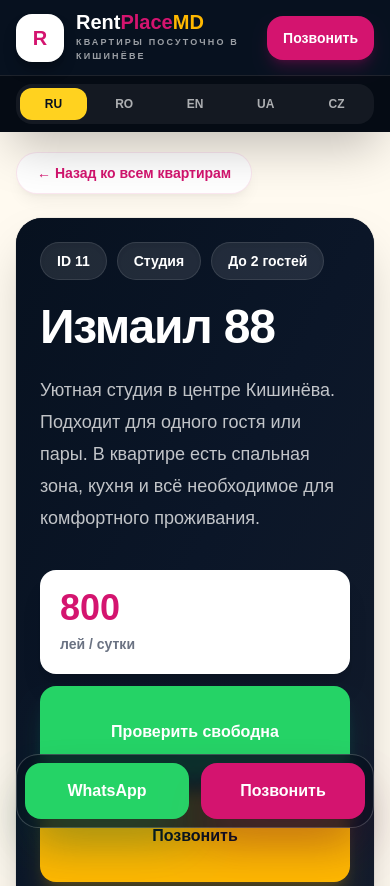
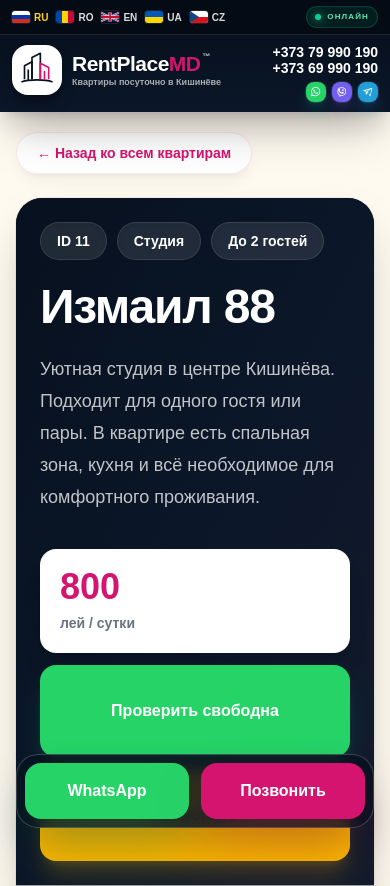
Before and after one commit to zavturandrei-glitch/rentplacemd, a Next.js app: page /apartment/izmail88-11 in a window 390 px wide. Shown: the top 886 px of the page. Built offline with nearby package versions, Linux system fonts and the light colour scheme; grey boxes are pictures that could not be loaded.

Commit message:
use main header and footer on apartment pages

```diff
--- a/components/ApartmentDetails.tsx
+++ b/components/ApartmentDetails.tsx
@@ -1,7 +1,9 @@
 "use client";
 
+import Header from "@/components/Header";
+import Footer from "@/components/Footer";
 import { useLanguage } from "@/context/LanguageContext";
-import { languages, type Language } from "@/locales/translations";
+import { type Language } from "@/locales/translations";
 
 export type ApartmentKind = "studio" | "oneBedroom" | "twoBedroom" | "twoBedroomPlus";
 export type ApartmentGuests = 2 | 3 | 4 | 5;
@@ -280,7 +282,7 @@ function format(template: string, values: Record<string, string | number>) {
 }
 
 export default function ApartmentDetails({ apartment }: { apartment: ApartmentDetailsData }) {
-  const { language, setLanguage } = useLanguage();
+  const { language } = useLanguage();
   const text = detailText[language];
   const facadePhoto = "/common/building.png";
   const galleryImages = apartment.images.slice(1);
@@ -290,49 +292,7 @@ export default function ApartmentDetails({ apartment }: { apartment: ApartmentDe
 
   return (
     <main className="min-h-screen bg-[#fffaf0] text-[#07111f]">
-      <header className="sticky top-0 z-40 bg-[#07111f] text-white shadow-2xl">
-        <div className="mx-auto flex max-w-[1600px] items-center justify-between gap-4 px-4 py-3 sm:px-6 lg:px-10">
-          <a href="/" className="flex min-w-0 items-center gap-3">
-            <div className="flex h-12 w-12 shrink-0 items-center justify-center rounded-2xl bg-white text-xl font-black text-[#d4146f] shadow-lg shadow-black/25">R</div>
-            <div className="min-w-0">
-              <p className="text-xl font-black leading-none text-white sm:text-3xl">Rent<span className="text-[#d4146f]">Place</span><span className="text-[#ffb800]">MD</span></p>
-              <p className="mt-1 text-[9px] font-bold uppercase tracking-[0.24em] text-white/60 sm:text-xs">{text.brandSubtitle}</p>
-            </div>
-          </a>
-
-          <div className="hidden items-center gap-3 lg:flex">
-            <div className="flex items-center gap-1 rounded-full border border-white/10 bg-white/[0.06] p-1 shadow-inner">
-              {languages.map((item) => (
-                <button key={item.code} type="button" onClick={() => setLanguage(item.code)} className={(language === item.code ? "bg-[#ffd21f] text-[#07111f]" : "text-white/65 hover:bg-white/10 hover:text-white") + " rounded-full px-3 py-2 text-xs font-black transition"} aria-label={item.label}>{item.short}</button>
-              ))}
-            </div>
-            <div className="rounded-2xl border border-white/10 bg-white/[0.06] px-5 py-3 text-right font-black text-white">
-              <a href="tel:+37369990190" className="block text-sm">+373 69 990 190</a>
-              <a href="tel:+37379990190" className="mt-1 block text-sm">+373 79 990 190</a>
-            </div>
-            <a href={whatsappLink} target="_blank" rel="noopener noreferrer" className="rounded-2xl bg-[#25D366] px-5 py-4 text-sm font-black text-white shadow-lg shadow-emerald-500/20 transition hover:-translate-y-0.5 hover:brightness-110">WhatsApp</a>
-            <a href="viber://chat?number=%2B37369990190" className="rounded-2xl bg-[#7c00d9] px-5 py-4 text-sm font-black text-white shadow-lg shadow-violet-500/20 transition hover:-translate-y-0.5 hover:brightness-110">Viber</a>
-          </div>
-
-          <a href="tel:+37369990190" className="rounded-2xl bg-[#d4146f] px-4 py-3 text-sm font-black text-white shadow-lg shadow-pink-600/20 lg:hidden">{text.call}</a>
-        </div>
-
-        <div className="border-t border-white/10 bg-[#050b14] px-4 py-2 lg:hidden">
-          <div className="mx-auto flex max-w-7xl justify-center gap-1 rounded-2xl bg-white/[0.06] p-1">
-            {languages.map((item) => (
-              <button
-                key={item.code}
-                type="button"
-                onClick={() => setLanguage(item.code)}
-                className={(language === item.code ? "bg-[#ffd21f] text-[#07111f]" : "text-white/65") + " flex-1 rounded-xl px-2 py-2 text-xs font-black transition"}
-                aria-label={item.label}
-              >
-                {item.short}
-              </button>
-            ))}
-          </div>
-        </div>
-      </header>
+      <Header />
 
       <section className="mx-auto max-w-[1600px] px-4 pb-32 pt-5 sm:px-6 lg:px-10 lg:pb-16 lg:pt-8">
         <a href="/" className="mb-6 inline-flex rounded-full border border-[#d4146f]/10 bg-white px-5 py-2.5 text-sm font-black text-[#d4146f] shadow-lg shadow-black/5 transition hover:-translate-y-0.5 hover:shadow-xl">← {text.back}</a>
@@ -390,7 +350,7 @@ export default function ApartmentDetails({ apartment }: { apartment: ApartmentDe
         </section>
       </section>
 
-      <footer className="mt-14 bg-[#07111f] px-4 py-10 text-white sm:px-6 lg:px-10"><div className="mx-auto flex max-w-7xl flex-col gap-6 sm:flex-row sm:items-center sm:justify-between"><div><p className="text-3xl font-black">Rent<span className="text-[#d4146f]">Place</span><span className="text-[#ffb800]">MD</span></p><p className="mt-2 text-white/60">{text.footerText}</p></div><div className="text-lg font-black"><a href="tel:+37369990190" className="block">+373 69 990 190</a><a href="tel:+37379990190" className="mt-1 block">+373 79 990 190</a></div></div></footer>
+      <Footer />
       <div className="fixed bottom-4 left-4 right-4 z-50 grid grid-cols-2 gap-3 rounded-[22px] border border-white/20 bg-[#07111f]/85 p-2 shadow-2xl shadow-black/30 backdrop-blur lg:hidden"><a href={whatsappLink} target="_blank" rel="noopener noreferrer" className="rounded-2xl bg-[#25D366] py-4 text-center text-base font-black text-white shadow-2xl shadow-emerald-500/25">WhatsApp</a><a href="tel:+37369990190" className="rounded-2xl bg-[#d4146f] py-4 text-center text-base font-black text-white shadow-2xl shadow-pink-600/25">{text.call}</a></div>
     </main>
   );
```
